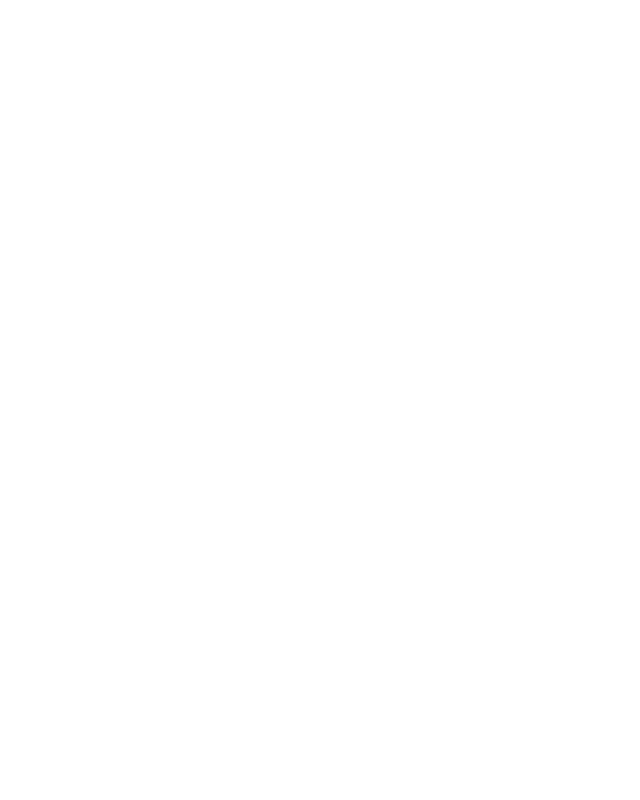
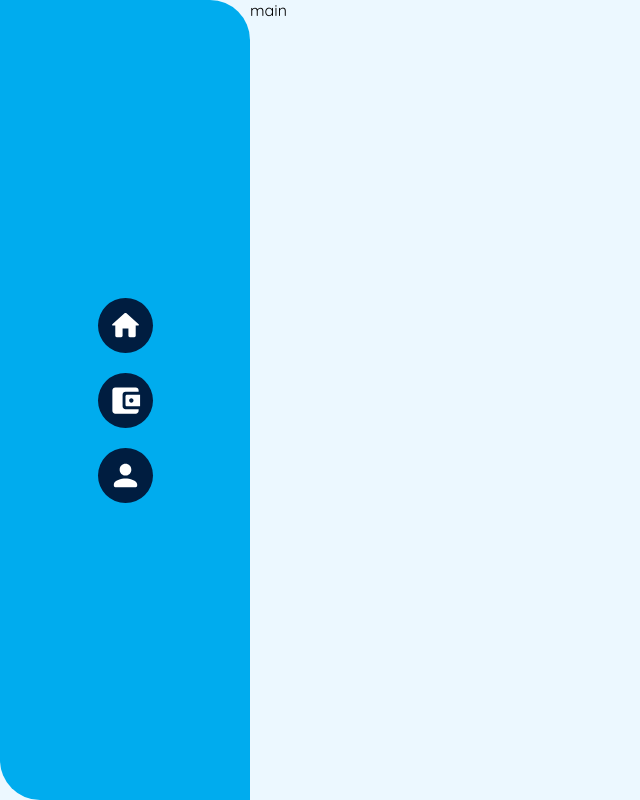
Before and after one commit to alexsolda/mybank, a React (Create React App) app: page / in a window 1280 px wide. Shown: the whole page, without its empty margins (0-640 px from the left). Built offline with nearby package versions, Linux system fonts and the light colour scheme.

Commit message:
Componente ForgotPassword

```diff
--- a/src/App.js
+++ b/src/App.js
@@ -1,15 +1,19 @@
 import React from 'react';
 import { BrowserRouter as Router, Route, Switch } from "react-router-dom";
 
+import Dashboard from './pages/Dashboard';
 import SignIn from './pages/SignIn';
 import SignUp from './pages/SignUp';
+import ForgotPassword from './pages/ForgotPassword';
 
 function App() {
   return (
     <Router>
       <Switch>
+      <Route exact path='/' component={Dashboard} />
         <Route path='/signin' component={SignIn}/>
         <Route path='/signup' component={SignUp}/>
+        <Route path='/forgotpassword' component={ForgotPassword}/>
       </Switch>
     </Router>
   );
--- /dev/null
+++ b/src/pages/Dashboard/index.jsx
@@ -0,0 +1,27 @@
+import React from 'react';
+
+import HomeRoundedIcon from '@material-ui/icons/HomeRounded';
+import AccountBalanceWalletRoundedIcon from '@material-ui/icons/AccountBalanceWalletRounded';
+import PersonRoundedIcon from '@material-ui/icons/PersonRounded';
+
+import {
+    Container,
+    MenuContainer,
+    MenuItem,
+    MainContainer
+} from './styles';
+
+function Dashboard() {
+    return (
+       <Container>
+           <MenuContainer>
+               <MenuItem><HomeRoundedIcon /></MenuItem>
+               <MenuItem><AccountBalanceWalletRoundedIcon /></MenuItem>
+               <MenuItem><PersonRoundedIcon /></MenuItem>
+           </MenuContainer>
+           <MainContainer>main</MainContainer>
+       </Container>
+    )
+}
+
+export default Dashboard;
--- /dev/null
+++ b/src/pages/Dashboard/styles.js
@@ -0,0 +1,48 @@
+import styled from 'styled-components';
+
+export const Container = styled.div`
+    min-height: 100vh;
+    background-color: #ECF8FF;
+
+    display: flex;
+`
+
+export const MenuContainer = styled.div`
+    background-color: #00ACEE;
+
+    width: 250px;
+
+    border-bottom-left-radius: 40px;
+    border-top-right-radius: 40px;
+
+    display: flex;
+    flex-direction: column;
+    align-items: center;
+    justify-content: center;
+
+    cursor: pointer;
+
+`
+
+export const MenuItem = styled.div`
+    background-color: #001D40;
+
+    border-radius: 50%;
+
+    margin: 10px 0;
+
+    padding: 10px;
+
+    display: flex;
+    align-items: center;
+    justify-content: center;
+
+    svg {
+        color: #FFF;
+        font-size: 35px;
+    }
+`
+
+export const MainContainer = styled.div`
+    flex: 1
+`
--- /dev/null
+++ b/src/pages/ForgotPassword/index.jsx
@@ -0,0 +1,33 @@
+import React from 'react';
+import { Link } from 'react-router-dom'
+
+import SignInOutStyles from '../../shared/SignInOutStyles';
+import { Form, InputContainer } from '../../shared/InputStyles';
+import { ButtonStyle } from '../../shared/ButtonsStyles';
+
+import ForwardIcon from '@material-ui/icons/Forward';
+
+function ForgotPassword() {
+    return (
+        <SignInOutStyles title='Recuperar senha'>
+            <Form>
+                <InputContainer>
+                    <input type='e-mail' required />
+                    <label>E-mail</label>
+                </InputContainer>
+                <InputContainer>
+                    <input type='email' required />
+                    <label>Confirme o e-mail</label>
+                </InputContainer>
+            </Form>
+            <ButtonStyle solid={true}>Recuperar senha <ForwardIcon /></ButtonStyle>
+            <ButtonStyle solid={false}>
+                <Link to='signin'>
+                    Cancelar <ForwardIcon />
+                </Link>
+            </ButtonStyle>
+        </SignInOutStyles>
+    )
+}
+
+export default ForgotPassword;
--- a/src/pages/SignIn/index.jsx
+++ b/src/pages/SignIn/index.jsx
@@ -3,6 +3,7 @@ import { Link } from 'react-router-dom'
 
 import SignInOutStyles from '../../shared/SignInOutStyles';
 import { Form, InputContainer } from '../../shared/InputStyles';
+import {ForgotPassword} from './styles';
 import { ButtonStyle } from '../../shared/ButtonsStyles';
 
 import ForwardIcon from '@material-ui/icons/Forward';
@@ -20,6 +21,9 @@ function SignIn() {
                     <label for='password'>Senha</label>
                 </InputContainer>
             </Form>
+            <ForgotPassword>
+                <Link to='/forgotpassword'>esqueci a senha :(</Link>
+            </ForgotPassword>
             <ButtonStyle solid={true}>Acessar <ForwardIcon /></ButtonStyle>
             <ButtonStyle solid={false}>
                 <Link to='signup'>
--- a/src/pages/SignIn/styles.js
+++ b/src/pages/SignIn/styles.js
@@ -0,0 +1,20 @@
+import styled from 'styled-components';
+
+export const ForgotPassword = styled.div`
+    width: 100%;
+
+    display: flex;
+    justify-content: flex-end;
+
+    margin-bottom: 20px;
+
+    a {
+     margin-top: -30px;
+     text-decoration: none;
+     color: #00A3FE;
+
+     &:hover {
+         text-decoration: underline;
+     }
+    }
+`
```
Also changed, not shown: 2 other files (tests, documents, lock files or other folders).
